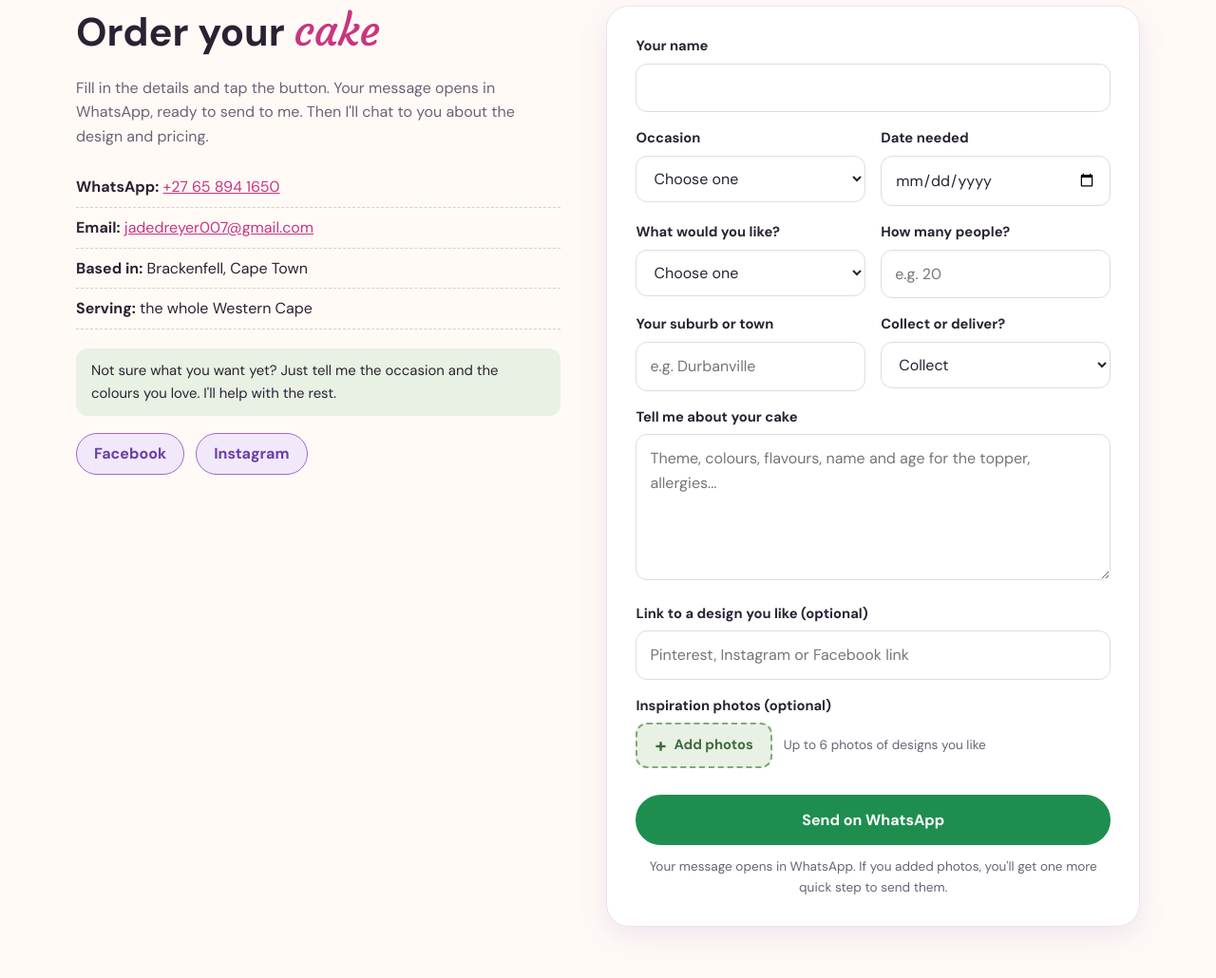
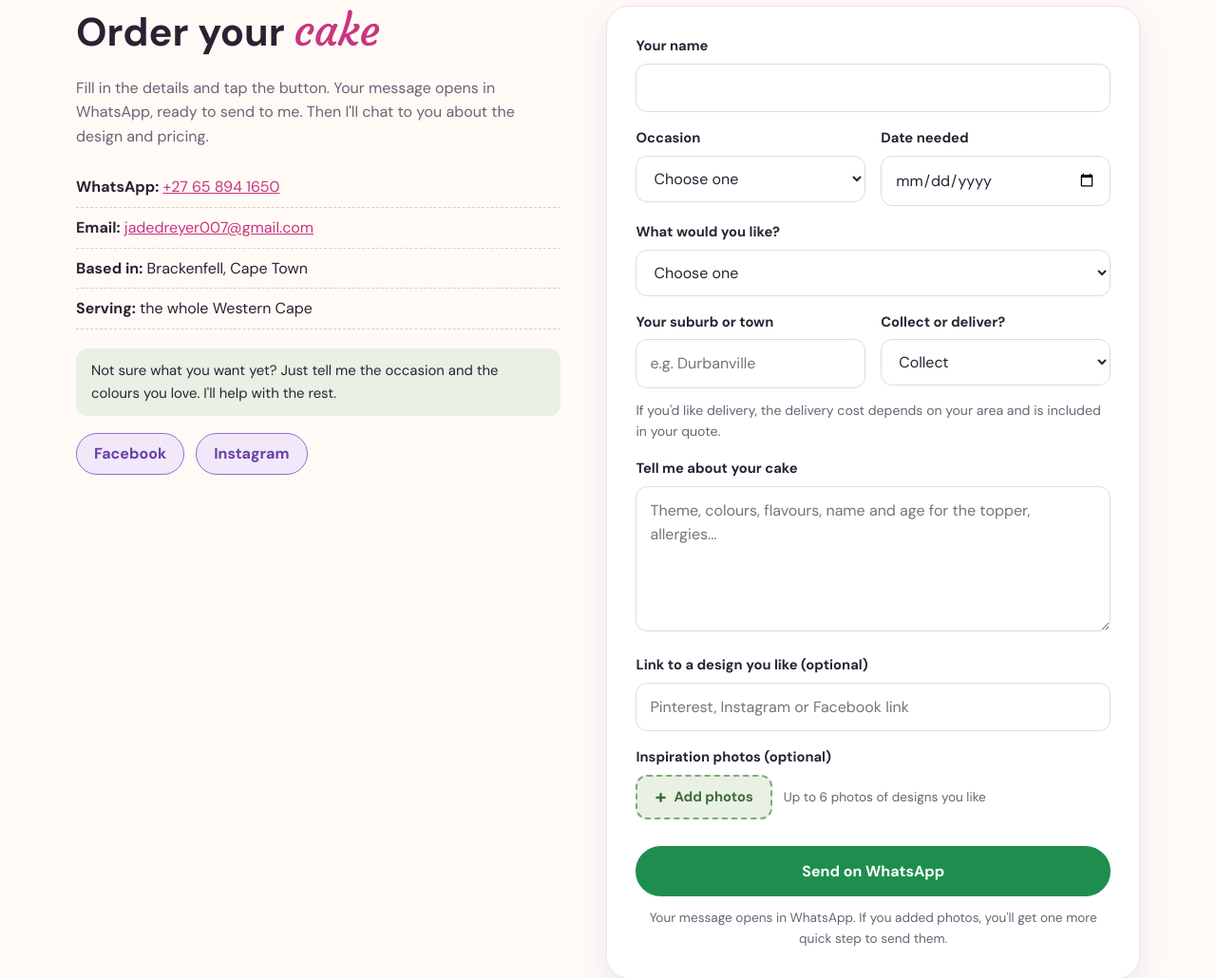
Before and after one commit to Jamie-Dreyer10/Cakeislife-by-Jade, a plain HTML site: page index.html in a window 1280 px wide. Shown: the part 4423-5453 px from the top of the page at 95% size. Drawn offline with Linux system fonts and the light colour scheme.

Commit message:
Add files via upload

```diff
--- a/index.html
+++ b/index.html
@@ -342,7 +342,6 @@
               <input id="f-date" name="date" type="date" required>
             </div>
           </div>
-          <div class="row">
           <div class="field">
             <label for="f-type">What would you like?</label>
             <select id="f-type" name="type" required>
@@ -355,11 +354,6 @@
               <option>Cupcakes</option>
               <option>Not sure yet</option>
             </select>
-            </div>
-            <div class="field">
-              <label for="f-servings">How many people?</label>
-              <input id="f-servings" name="servings" type="text" inputmode="numeric" placeholder="e.g. 20">
-            </div>
           </div>
           <div class="row">
             <div class="field">
@@ -375,6 +369,7 @@
               </select>
             </div>
           </div>
+          <p class="hint">If you'd like delivery, the delivery cost depends on your area and is included in your quote.</p>
           <div class="field">
             <label for="f-details">Tell me about your cake</label>
             <textarea id="f-details" name="details" rows="5" placeholder="Theme, colours, flavours, name and age for the topper, allergies..." required></textarea>
--- a/main.js
+++ b/main.js
@@ -469,7 +469,6 @@
       'Occasion: ' + occasion,
       'Date needed: ' + nice,
       'I would like: ' + type,
-      'People: ' + (v('f-servings') || 'Not sure yet'),
       'My area: ' + (v('f-area') || 'Not given'),
       'Collect or deliver: ' + v('f-method'),
       '',
--- a/style.css
+++ b/style.css
@@ -252,6 +252,7 @@ input:focus, select:focus, textarea:focus { outline: 3px solid rgba(155, 107, 20
 textarea { resize: vertical; }
 .form-error { color: #B00020; font-weight: 700; margin-bottom: 12px; }
 .form-error[hidden] { display: none; }
+.hint { font-size: .88rem; color: var(--muted); margin: -4px 0 16px; }
 .fine { font-size: .85rem; color: var(--muted); text-align: center; margin: 12px 0 0; }
 
 /* Photo upload */
```
Lines whose indentation alone changed are shown as unchanged.
